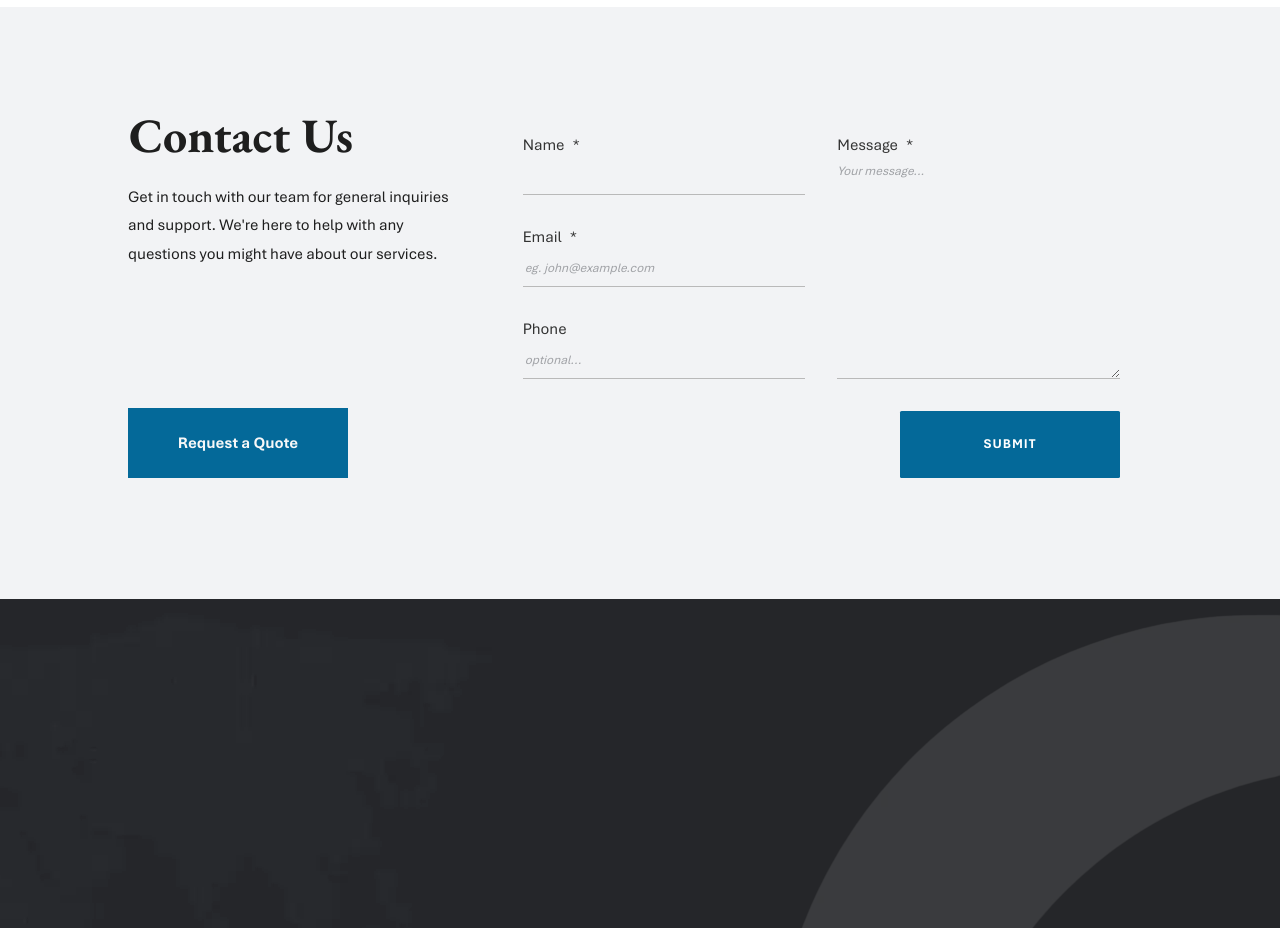
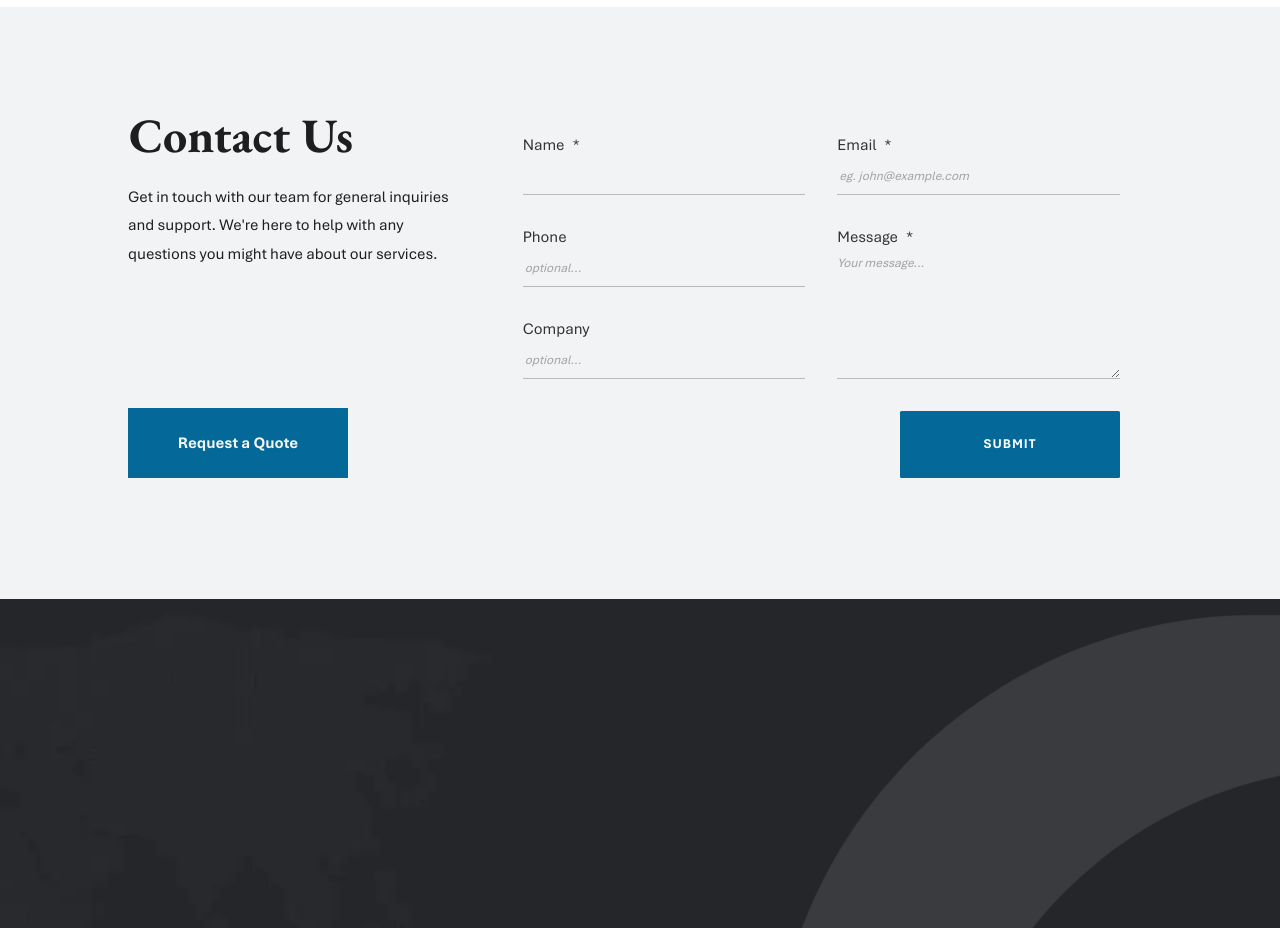
Before and after one commit to Office-Experts-Group/excelExperts, a Next.js app: page / in a window 1280 px wide. Shown: the part 5400-6328 px from the top of the page. Built offline with nearby package versions, Linux system fonts and the light colour scheme.

Commit message:
changed contact form and email apis

```diff
--- a/app/api/surveyForm/route.js
+++ b/app/api/surveyForm/route.js
@@ -22,14 +22,15 @@ export async function POST(req) {
 
     const clientTextMessage = `
      You have received a survey from ${name} (${email}).
+
      Referral Details: ${referralDetails}
 
-     *This is an automated message from officeexperts.com.au
+     *This is an automated message from excelexperts.com.au
    `;
 
     await sgMail.send({
       from: "consult@officeexperts.com.au",
-      to: "joshua@officeexperts.com.au",
+      to: "consult@officeexperts.com.au",
       subject: "New Survey Form Submission",
       text: clientTextMessage,
       replyTo: email,
--- a/app/layout.js
+++ b/app/layout.js
@@ -85,6 +85,7 @@ export const metadata = {
     "excel programmer",
     "excel specialist",
     "excel support",
+    "excel expert near me",
   ],
 
   twitter: {
--- a/components/ContactForm.jsx
+++ b/components/ContactForm.jsx
@@ -1,7 +1,10 @@
 "use client";
 import React, { useState } from "react";
+import dynamic from "next/dynamic";
+
 import styles from "../styles/contact.module.css";
-import SurveyForm from "./SurveyForm";
+
+const SurveyForm = dynamic(() => import("./SurveyForm"));
 
 const ContactForm = () => {
   const [formData, setFormData] = useState({
@@ -9,6 +12,7 @@ const ContactForm = () => {
     email: "",
     phone: "",
     message: "",
+    company: "",
     honeypot: "",
   });
 
@@ -165,37 +169,6 @@ const ContactForm = () => {
       </div>
 
       <div className={styles.formField}>
-        <label htmlFor="message" className={styles.requiredField}>
-          Message
-          <span className={styles.requiredIndicator} aria-hidden="true">
-            *
-          </span>
-        </label>
-        <textarea
-          id="message"
-          name="message"
-          value={formData.message}
-          onChange={handleChange}
-          aria-required="true"
-          aria-invalid={!!error.message}
-          aria-describedby={error.message ? "message-error" : undefined}
-          placeholder="Your message..."
-          required
-          disabled={isSubmitting}
-        />
-        {error.message && (
-          <p
-            id="message-error"
-            className={styles.errorMessage}
-            role="alert"
-            aria-live="polite"
-          >
-            {error.message}
-          </p>
-        )}
-      </div>
-
-      <div className={styles.formField}>
         <label htmlFor="email" className={styles.requiredField}>
           Email
           <span className={styles.requiredIndicator} aria-hidden="true">
@@ -243,6 +216,51 @@ const ContactForm = () => {
         />
       </div>
 
+      <div className={styles.formField}>
+        <label htmlFor="message" className={styles.requiredField}>
+          Message
+          <span className={styles.requiredIndicator} aria-hidden="true">
+            *
+          </span>
+        </label>
+        <textarea
+          id="message"
+          name="message"
+          value={formData.message}
+          onChange={handleChange}
+          aria-required="true"
+          aria-invalid={!!error.message}
+          aria-describedby={error.message ? "message-error" : undefined}
+          placeholder="Your message..."
+          required
+          disabled={isSubmitting}
+        />
+        {error.message && (
+          <p
+            id="message-error"
+            className={styles.errorMessage}
+            role="alert"
+            aria-live="polite"
+          >
+            {error.message}
+          </p>
+        )}
+      </div>
+
+      <div className={styles.formField}>
+        <label className={styles.label} htmlFor="company">
+          Company
+        </label>
+        <input
+          type="text"
+          id="company"
+          name="company"
+          value={formData.company}
+          onChange={handleChange}
+          placeholder="optional..."
+        />
+      </div>
+
       <div>
         <input
           type="text"
--- a/components/QuoteForm.jsx
+++ b/components/QuoteForm.jsx
@@ -1,8 +1,11 @@
 "use client";
 import Link from "next/link";
 import React, { useState, useRef } from "react";
+import dynamic from "next/dynamic";
+
 import styles from "../styles/contact.module.css";
-import SurveyForm from "./SurveyForm";
+
+const SurveyForm = dynamic(() => import("./SurveyForm"));
 
 const MAX_FILE_SIZE = 5 * 1024 * 1024; // 5 MB
 const VALID_FILE_TYPES = [
@@ -50,6 +53,7 @@ const QuoteForm = () => {
     softwareVersions: "",
     website: "",
     acceptTerms: false,
+    company: "",
     honeypot: "",
   });
 
@@ -198,6 +202,7 @@ const QuoteForm = () => {
           operatingSystem: "",
           softwareVersions: "",
           website: "",
+          company: "",
           acceptTerms: false,
           honeypot: "",
         });
@@ -286,30 +291,6 @@ const QuoteForm = () => {
         </div>
 
         <div className={styles.formField}>
-          <label htmlFor="message">Message</label>
-          <textarea
-            id="message"
-            name="message"
-            value={formData.message}
-            onChange={handleChange}
-            aria-describedby={error.message ? "message-error" : undefined}
-            placeholder="Enter details about your project here..."
-            ref={messageRef}
-            disabled={isSubmitting}
-          />
-          {error.message && (
-            <p
-              id="message-error"
-              className={styles.errorMessage}
-              role="alert"
-              aria-live="polite"
-            >
-              {error.message}
-            </p>
-          )}
-        </div>
-
-        <div className={styles.formField}>
           <label htmlFor="email" className={styles.requiredField}>
             Email
             <span className={styles.requiredIndicator} aria-hidden="true">
@@ -342,7 +323,7 @@ const QuoteForm = () => {
           )}
         </div>
 
-        <div className={styles.formField}>
+        <div className={`${styles.formField} ${styles.phoneField}`}>
           <label htmlFor="phone">Phone</label>
           <input
             type="tel"
@@ -355,21 +336,47 @@ const QuoteForm = () => {
             disabled={isSubmitting}
           />
         </div>
+
+        <div className={`${styles.formField} ${styles.messageField}`}>
+          <label htmlFor="message">Message</label>
+          <textarea
+            id="message"
+            name="message"
+            value={formData.message}
+            onChange={handleChange}
+            aria-describedby={error.message ? "message-error" : undefined}
+            placeholder="Enter details about your project here..."
+            ref={messageRef}
+            disabled={isSubmitting}
+          />
+          {error.message && (
+            <p
+              id="message-error"
+              className={styles.errorMessage}
+              role="alert"
+              aria-live="polite"
+            >
+              {error.message}
+            </p>
+          )}
+        </div>
       </div>
 
       <div className={styles.quoteForm}>
-        <div className={styles.formField}>
-          <label htmlFor="softwareVersions">Software Versions</label>
+        <div className={`${styles.formField} ${styles.companyField}`}>
+          <label className={styles.label} htmlFor="company">
+            Company
+          </label>
           <input
             type="text"
-            id="softwareVersions"
-            name="softwareVersions"
-            value={formData.softwareVersions}
+            id="company"
+            name="company"
+            value={formData.company}
             onChange={handleChange}
-            placeholder="e.g. Office 365, Excel 2019"
-            disabled={isSubmitting}
+            placeholder="optional..."
           />
         </div>
+
         <div className={styles.formField}>
           <label htmlFor="website">Website</label>
           <input
@@ -383,6 +390,20 @@ const QuoteForm = () => {
             disabled={isSubmitting}
           />
         </div>
+
+        <div className={styles.formField}>
+          <label htmlFor="softwareVersions">Software Versions</label>
+          <input
+            type="text"
+            id="softwareVersions"
+            name="softwareVersions"
+            value={formData.softwareVersions}
+            onChange={handleChange}
+            placeholder="e.g. Office 365, Excel 2019"
+            disabled={isSubmitting}
+          />
+        </div>
+
         <div className={styles.radioField}>
           <label className={styles.groupLabel}>Operating System</label>
           <div className={styles.radioOptions}>
--- a/styles/contact.module.css
+++ b/styles/contact.module.css
@@ -218,19 +218,19 @@
   display: flex;
   flex-direction: column;
 }
-.formField:nth-of-type(2) {
-  grid-row: span 3;
+.formField:nth-of-type(4) {
+  grid-row: span 2;
   height: 100%;
   display: flex;
   flex-direction: column;
 }
-.formField:nth-of-type(2) textarea {
+.formField:nth-of-type(4) textarea {
   flex: 1;
   max-height: 100%;
   padding: 0.5rem 0;
 }
 @media screen and (max-width: 768px) {
-  .formField:nth-of-type(2) {
+  .formField:nth-of-type(4) {
     margin-bottom: 4rem;
   }
 }
@@ -240,12 +240,15 @@
   }
   .formField:nth-of-type(2) {
     order: 4;
-    height: 150px;
   }
   .formField:nth-of-type(3) {
     order: 2;
   }
   .formField:nth-of-type(4) {
+    order: 5;
+    height: 150px;
+  }
+  .formField:nth-of-type(5) {
     order: 3;
   }
 }
@@ -255,12 +258,15 @@
   }
   .formField:nth-of-type(2) {
     order: 4;
-    height: 150px;
   }
   .formField:nth-of-type(3) {
     order: 2;
   }
   .formField:nth-of-type(4) {
+    order: 5;
+    height: 150px;
+  }
+  .formField:nth-of-type(5) {
     order: 3;
   }
 }
@@ -393,6 +399,11 @@
   grid-column: span 2;
   display: flex;
   gap: 1rem;
+}
+
+.messageField {
+  grid-column: span 2;
+  grid-row: 3;
 }
 
 .uploadField label {
--- a/styles/contact.module.scss
+++ b/styles/contact.module.scss
@@ -217,9 +217,9 @@
   display: flex;
   flex-direction: column;
 
-  // Message field (typically the second form field)
-  &:nth-of-type(2) {
-    grid-row: span 3;
+  // Message field (needs to be the fourth form field)
+  &:nth-of-type(4) {
+    grid-row: span 2;
     height: 100%;
     display: flex;
     flex-direction: column;
@@ -241,17 +241,21 @@
     &:nth-of-type(1) {
       order: 1;
     }
-    // Message field
+    // Company field
     &:nth-of-type(2) {
       order: 4;
-      height: 150px; // Set a fixed height for mobile
     }
     // Email field
     &:nth-of-type(3) {
       order: 2;
     }
+    // Message field
+    &:nth-of-type(4) {
+      order: 5;
+      height: 150px;
+    }
     // Phone field
-    &:nth-of-type(4) {
+    &:nth-of-type(5) {
       order: 3;
     }
   }
@@ -261,17 +265,21 @@
     &:nth-of-type(1) {
       order: 1;
     }
-    // Message field
+    // Company field
     &:nth-of-type(2) {
       order: 4;
-      height: 150px; // Set a fixed height for mobile landscape
     }
     // Email field
     &:nth-of-type(3) {
       order: 2;
     }
+    // Message field
+    &:nth-of-type(4) {
+      order: 5;
+      height: 150px;
+    }
     // Phone field
-    &:nth-of-type(4) {
+    &:nth-of-type(5) {
       order: 3;
     }
   }
@@ -305,6 +313,7 @@
   }
 }
 // Quote Form *************************
+
 .quoteForm {
   display: grid;
   grid-template-columns: 1fr 1fr;
@@ -411,6 +420,11 @@
   grid-column: span 2;
   display: flex;
   gap: 1rem;
+}
+
+.messageField {
+  grid-column: span 2;
+  grid-row: 3;
 }
 
 .uploadField {
```
Also changed, not shown: app/api/contactForm/route.js (+15 -10 lines), app/api/quoteForm/route.js (+21 -15 lines), 2 other files (tests, documents, lock files or other folders).
